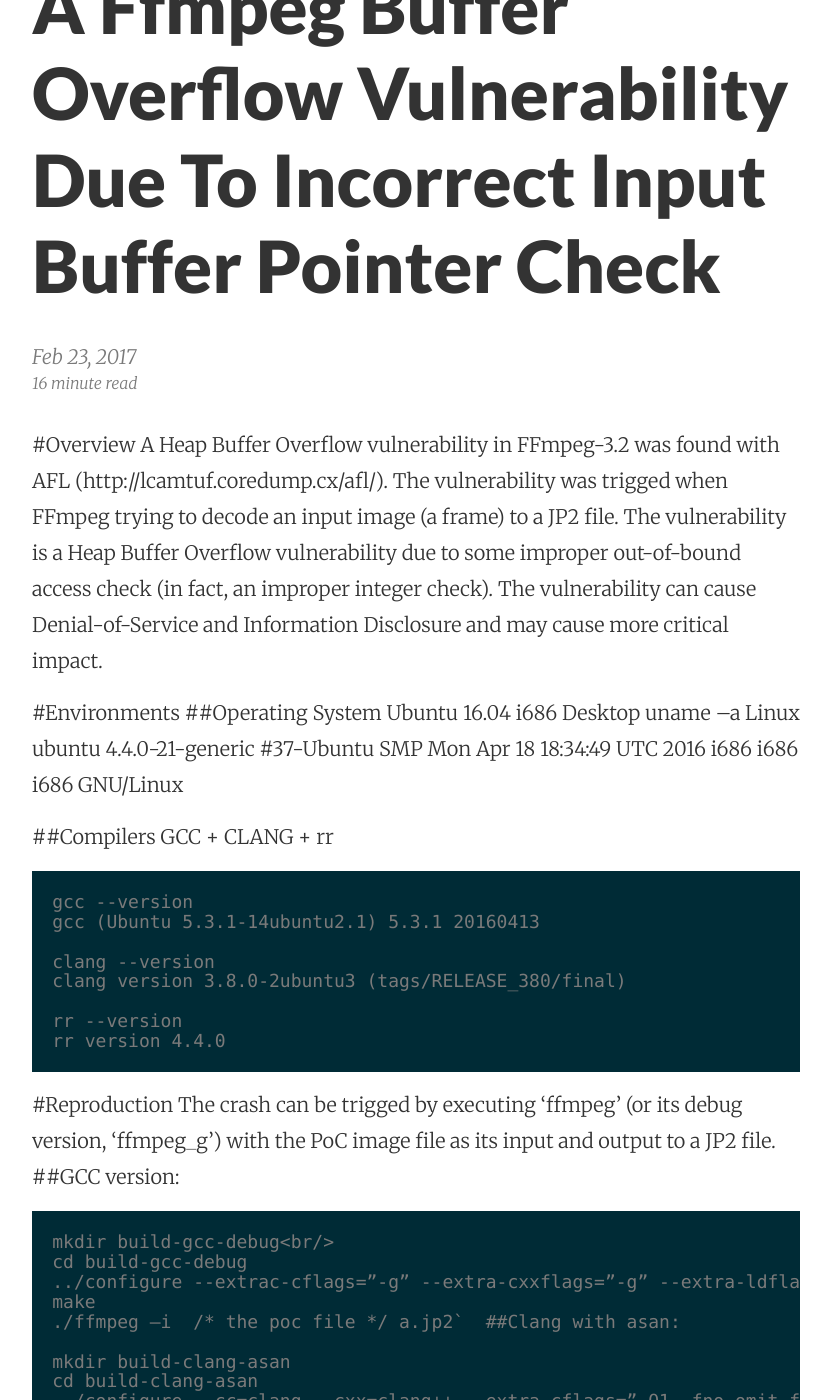
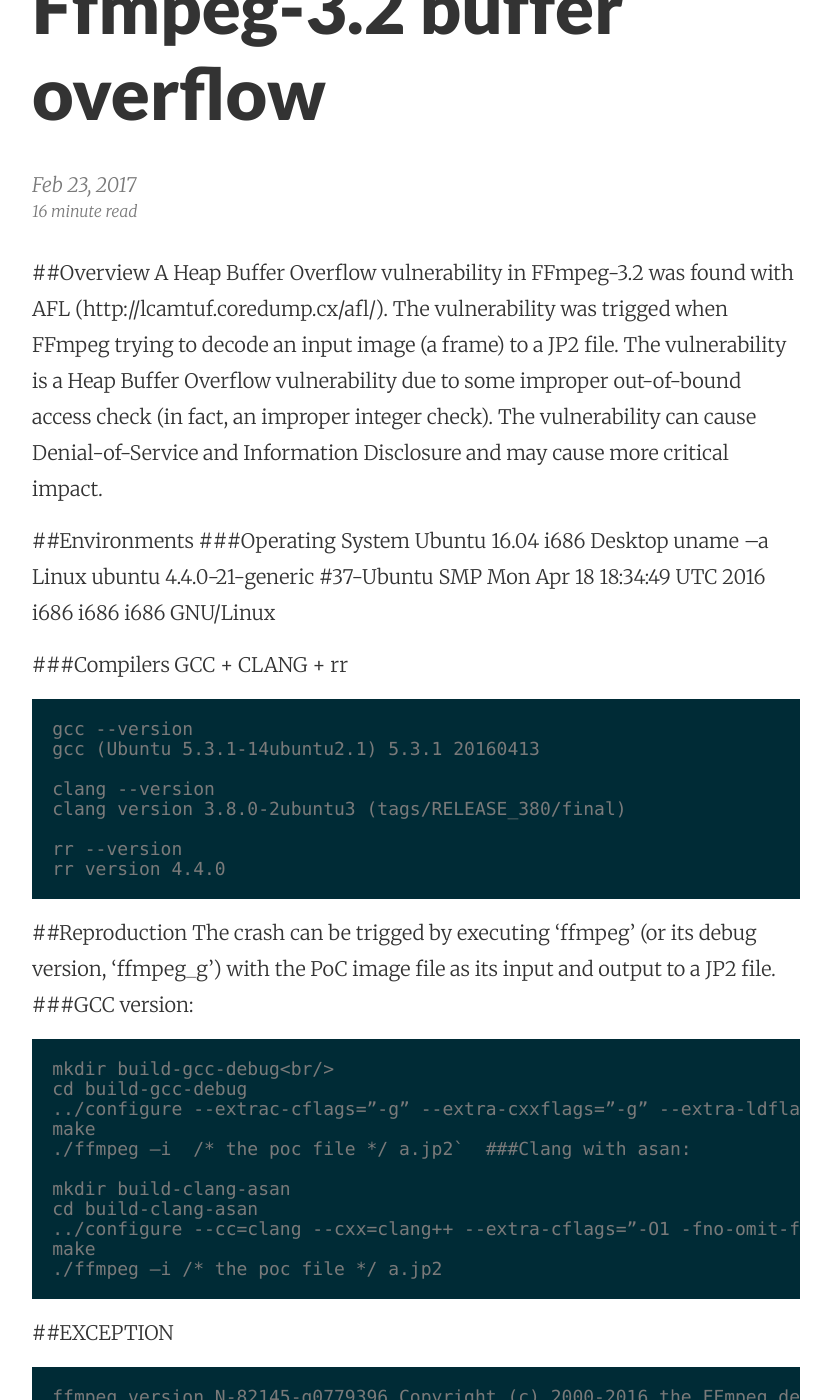
Before and after one commit to taolunban/taolunban.github.io, a Jekyll site: the page built from _posts/2017-02-23-a-ffmpeg-buffer-overflow-vulnerability-due-to-incorrect-input-buffer-pointer-check.md, in a window 1280 px wide and 1400 px high, scrolled down 231 px. Shown: the whole window, without its empty margins (224-1055 px from the left). Built offline with Jekyll 4.4.1, drawn with Linux system fonts in a browser that asks for light colours; our own code applies the rules of GitHub Pages for plain Markdown files; some of the changed text lies outside the part shown.

Commit message:
Update 2017-02-23-a-ffmpeg-buffer-overflow-vulnerability-due-to-incorrect-input-buffer-pointer-check.md

```diff
--- a/_posts/2017-02-23-a-ffmpeg-buffer-overflow-vulnerability-due-to-incorrect-input-buffer-pointer-check.md
+++ b/_posts/2017-02-23-a-ffmpeg-buffer-overflow-vulnerability-due-to-incorrect-input-buffer-pointer-check.md
@@ -1,13 +1,19 @@
-#Overview
+---
+layout: post
+permalink: bil-visitor-mappers
+title: Ffmpeg-3.2 buffer overflow
+---
+
+##Overview
 A Heap Buffer Overflow vulnerability in FFmpeg-3.2 was found with AFL (http://lcamtuf.coredump.cx/afl/). The vulnerability was trigged when FFmpeg trying to decode an input image (a frame) to a JP2 file. The vulnerability is a Heap Buffer Overflow vulnerability due to some improper out-of-bound access check (in fact, an improper integer check). The vulnerability can cause Denial-of-Service and Information Disclosure and may cause more critical impact.
 
-#Environments
-##Operating System
+##Environments
+###Operating System
     Ubuntu 16.04 i686 Desktop
     uname –a
     Linux ubuntu 4.4.0-21-generic #37-Ubuntu SMP Mon Apr 18 18:34:49 UTC 2016 i686 i686 i686 GNU/Linux
 
-##Compilers
+###Compilers
   GCC + CLANG + rr
 
     gcc --version
@@ -19,16 +25,16 @@ A Heap Buffer Overflow vulnerability in FFmpeg-3.2 was found with AFL (http://lc
     rr --version
     rr version 4.4.0
 
-#Reproduction
+##Reproduction
   The crash can be trigged by executing ‘ffmpeg’ (or its debug version, ‘ffmpeg_g’) with the PoC image file as its input and output to a JP2 file.
-##GCC version:
+###GCC version:
 
     mkdir build-gcc-debug<br/>
     cd build-gcc-debug
     ../configure --extrac-cflags=”-g” --extra-cxxflags=”-g” --extra-ldflags=”-g” --enable-debug
     make
     ./ffmpeg –i  /* the poc file */ a.jp2`
-##Clang with asan:
+###Clang with asan:
 
     mkdir build-clang-asan
     cd build-clang-asan
@@ -36,7 +42,7 @@ A Heap Buffer Overflow vulnerability in FFmpeg-3.2 was found with AFL (http://lc
     make
     ./ffmpeg –i /* the poc file */ a.jp2
 
-#EXCEPTION
+##EXCEPTION
 
     ffmpeg version N-82145-g0779396 Copyright (c) 2000-2016 the FFmpeg developers
       built with clang version 3.8.0-2ubuntu4 (tags/RELEASE_380/final)
@@ -96,10 +102,10 @@ A Heap Buffer Overflow vulnerability in FFmpeg-3.2 was found with AFL (http://lc
       Right alloca redzone:     cb
     ==18178==ABORTING
 
-#Analysis
+##Analysis
 The crash happens in function “sunrast_decode_frame” when copying data from source buffer (aka. avpkt->data) to destination buffer (aka. ptr).
 
-##crash stack
+###crash stack
 
     Program received signal SIGSEGV, Segmentation fault.
     __memcpy_sse2_unaligned () at ../sysdeps/i386/i686/multiarch/memcpy-sse2-unaligned.S:651
@@ -436,7 +442,7 @@ So, the capacity of buffer ‘avpkt->data’ is (physical size of input file + 3
 
 Also, I can analyze the capacity of buf ‘ptr’, however, the analysis is a little more complicated. I think it’s possible to trigger out-of-bound write to buffer ‘ptr’, however, it needs more skill to set ‘w’, ‘h’, ‘depth’ and craft the sample to make it have proper physical size.
 
-#Conclusions
+##Conclusions
 The vulnerability is a Heap Buffer Overflow vulnerability due to an incomplete buffer-overflow check which are already there and can be bypassed by crafting an input image with proper header data. The vulnerability can cause Denial-of-Service, Information Disclosure and may cause more critical impact.
 
 **This vulnerability was firstly reported to RedHat Security Team. Now it has been confirmed by the upstream and has been patched, which can be found by this link:**
```
